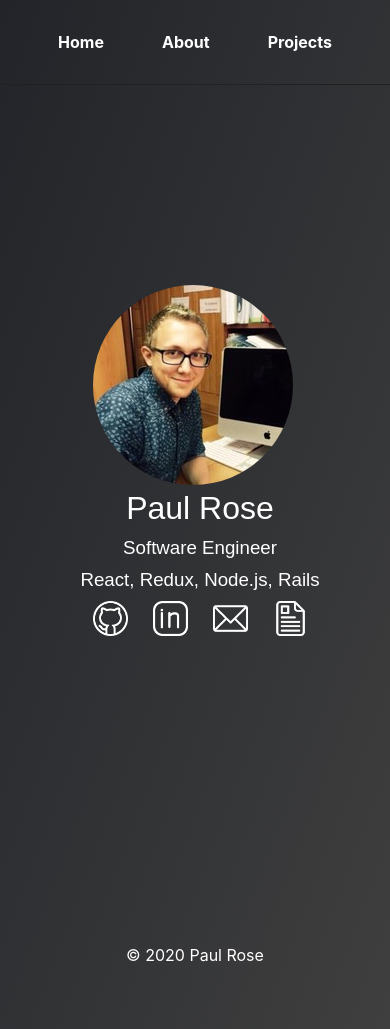
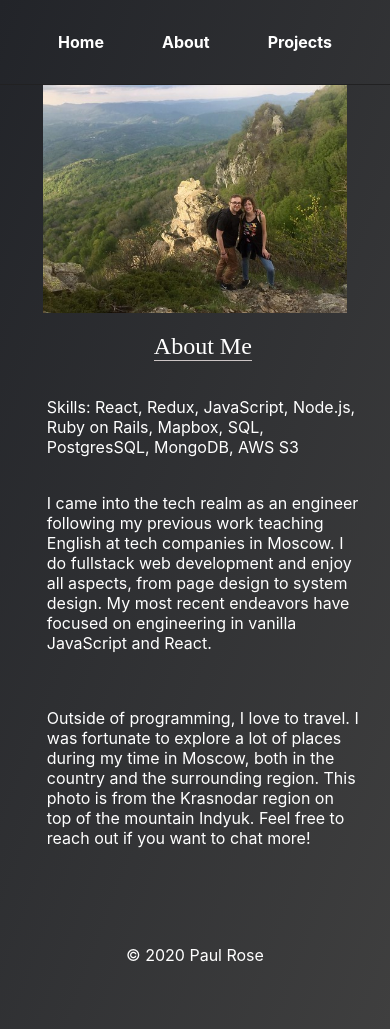
Before and after one commit to rose-paul/portfolio, a React (Create React App) app: page /#/about in a window 390 px wide. Before the commit this address led to /#/. Built offline with nearby package versions, Linux system fonts and the light colour scheme.

Commit message:
fix text for mobile

```diff
--- a/src/about.jsx
+++ b/src/about.jsx
@@ -49,7 +49,7 @@ const About = () => {
             <article>
               Outside of programming, I love to travel. I was fortunate to explore
               a lot of places during my time in Moscow, both in the country and the
-              surrounding region. To the left is from the Krasnodar region on top
+              surrounding region. This photo is from the Krasnodar region on top
               of the mountain Indyuk.
 
               Feel free to reach out if you want to chat more!
```
